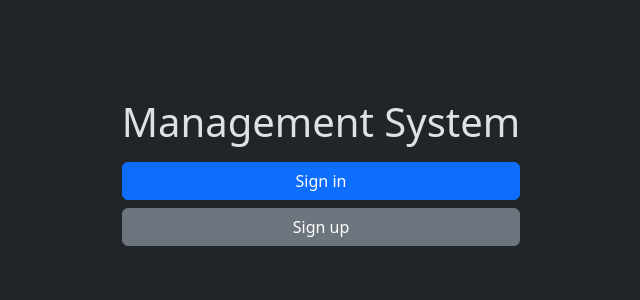
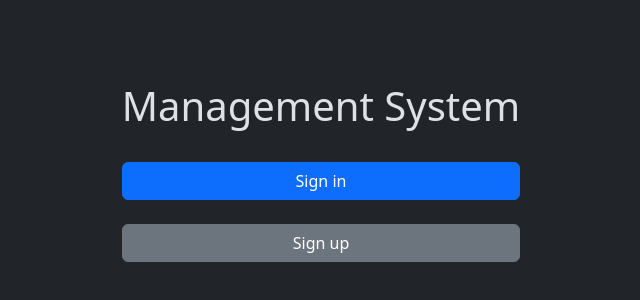
Before and after one commit to DevJonathanMendes/Management-System, a React (Vite) app in the folder apps/frontend/: page / in a window 1280 px wide. Shown: the part 228-528 px from the top of the page, without its empty margins (319-959 px from the left). Built offline with nearby package versions, Linux system fonts and the light colour scheme.

Commit message:
style: stack gap > 4

```diff
--- a/apps/frontend/src/pages/Home.tsx
+++ b/apps/frontend/src/pages/Home.tsx
@@ -5,7 +5,7 @@ export const Home = () => {
   const navigate = useNavigate();
 
   return (
-    <Stack gap={2}>
+    <Stack gap={4}>
       <h1>Management System</h1>
       <Button onClick={() => navigate("/signin")}>Sign in</Button>
       <Button variant="secondary" onClick={() => navigate("/signup")}>
```
